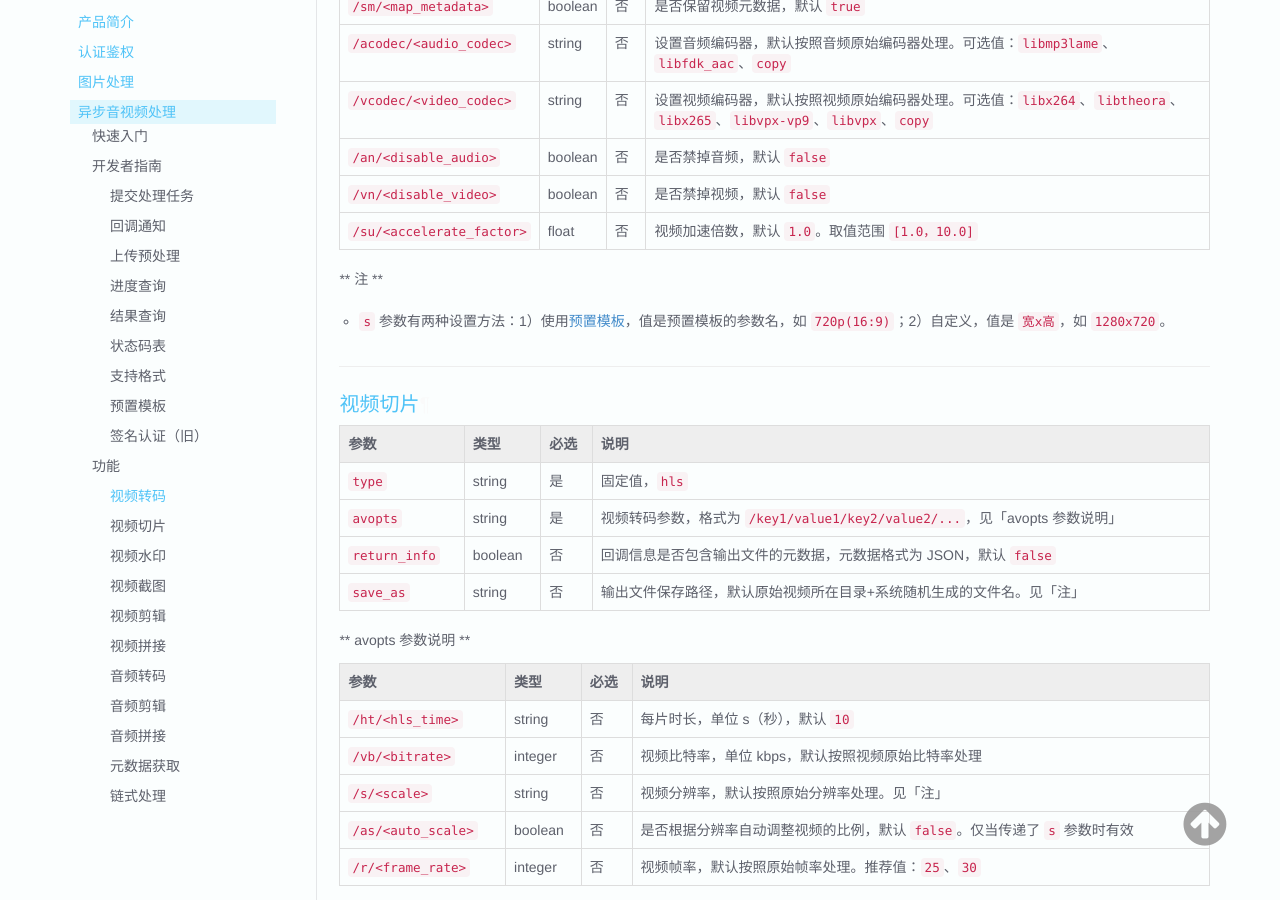
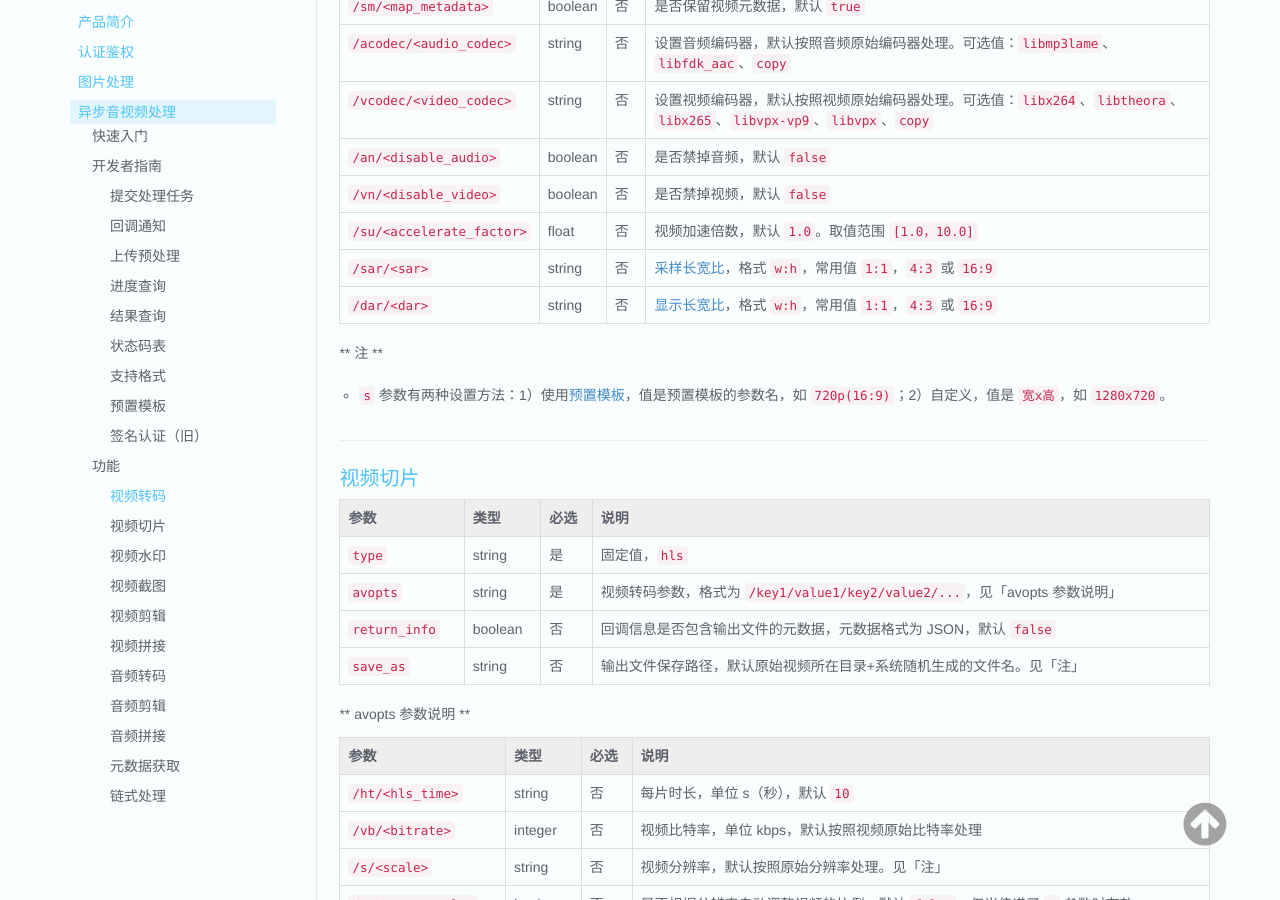
Before and after one commit to upyun/docs, an MkDocs documentation site: the page built from sources/cloud/av.md, in a window 1280 px wide and 900 px high, scrolled down 7380 px. Built offline with MkDocs 1.6.1, drawn with Linux system fonts in a browser that asks for light colours; old or Windows-style settings are respelled for this version of MkDocs.

Commit message:
add sar and dar param

```diff
--- a/sources/cloud/av.md
+++ b/sources/cloud/av.md
@@ -416,6 +416,8 @@ upyun-operatoracceptjsonbucket_namedemonotify_urlhttp://www.example.com/notify/s
 | `/an/<disable_audio>`     | boolean   | 否		| 是否禁掉音频，默认 `false`                      		|
 | `/vn/<disable_video>`     | boolean   | 否		| 是否禁掉视频，默认 `false`                         	|
 | `/su/<accelerate_factor>` | float     | 否		| 视频加速倍数，默认 `1.0`。取值范围 `[1.0，10.0]`       	|
+| `/sar/<sar>` | string | 否 | [采样长宽比](https://en.wikipedia.org/wiki/Aspect_ratio_(image)#Distinctions)，格式 `w:h`，常用值 `1:1`，`4:3` 或 `16:9` |
+| `/dar/<dar>` | string | 否 | [显示长宽比](https://en.wikipedia.org/wiki/Pixel_aspect_ratio#Introduction)，格式 `w:h`，常用值 `1:1`，`4:3` 或 `16:9` |
 
 ** 注 **
 
```
